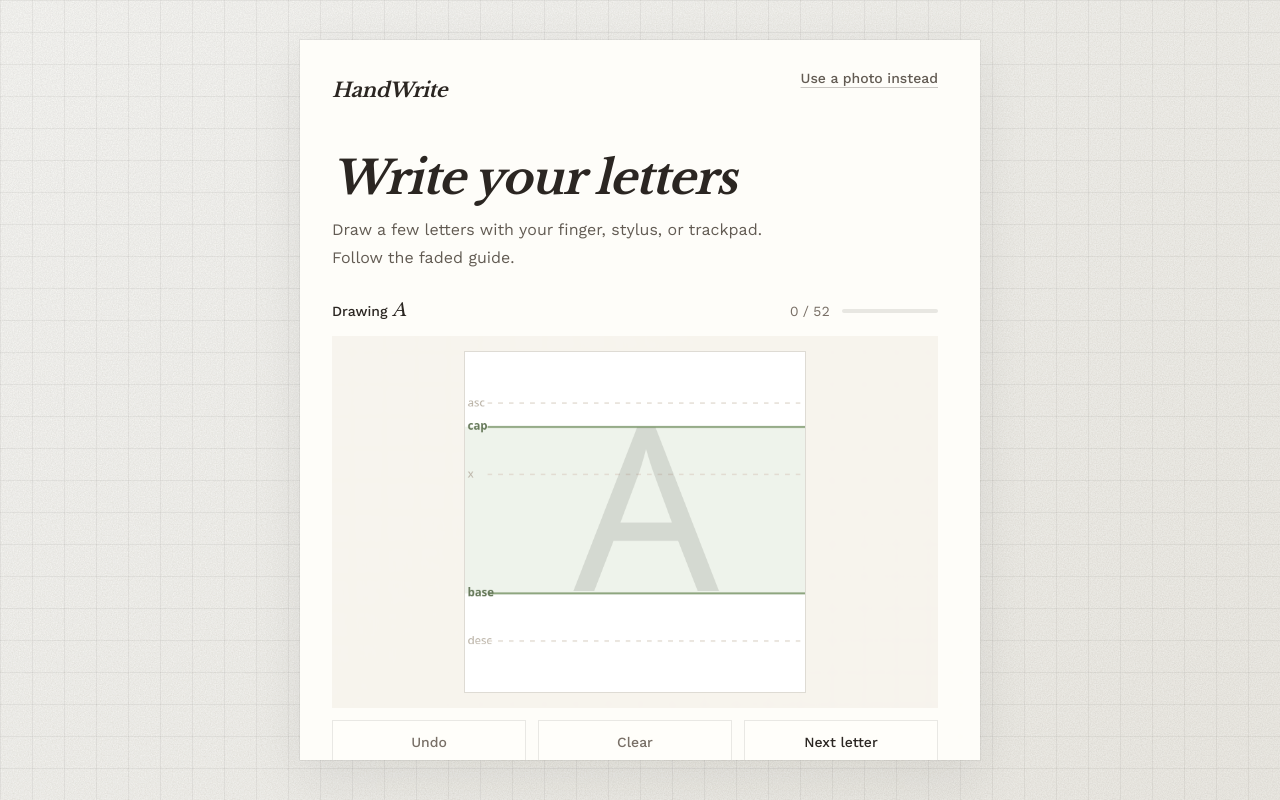
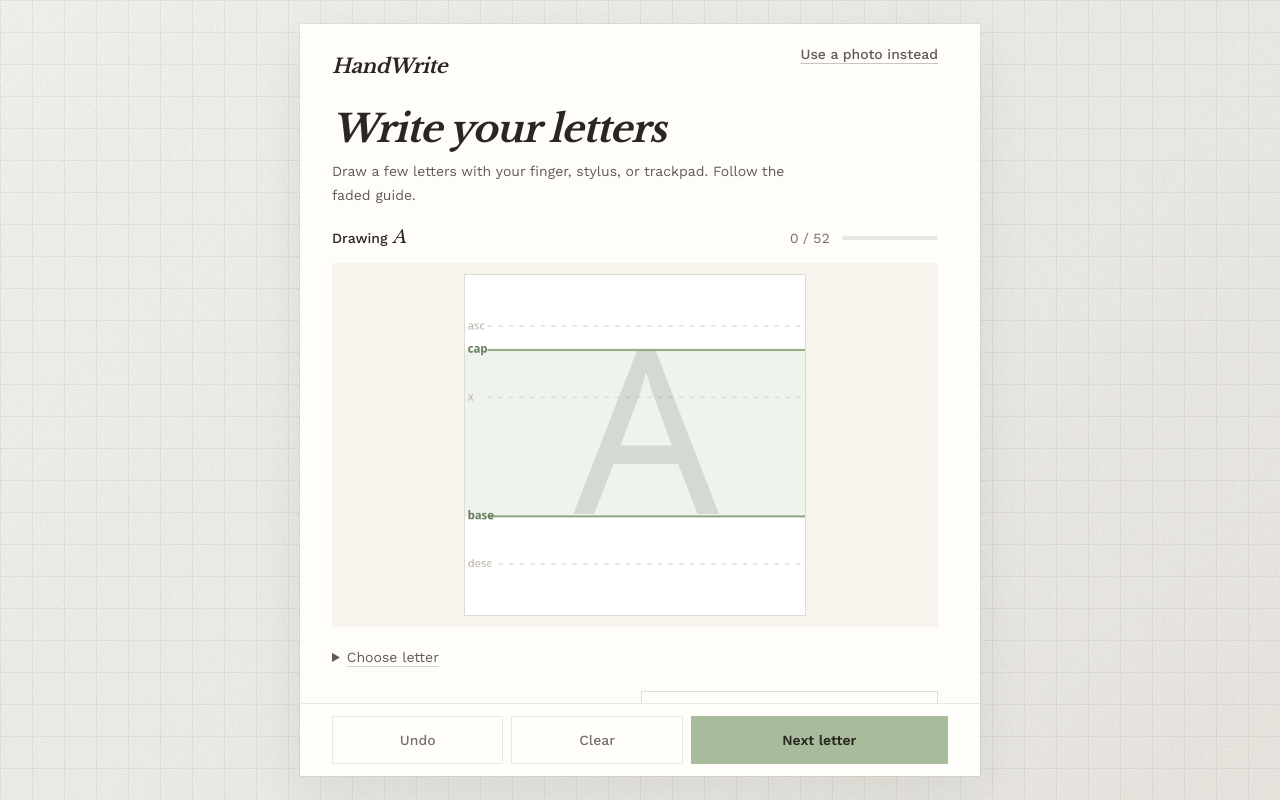
Before and after one commit to jananadiw/handwrite, a Next.js app: page /draw in a window 1280 px wide. Built offline with nearby package versions, Linux system fonts and the light colour scheme.

Commit message:
feat: keep drawing controls visible in a persistent bottom bar

```diff
--- a/src/app/draw/draw-glyphs-form.tsx
+++ b/src/app/draw/draw-glyphs-form.tsx
@@ -14,7 +14,7 @@ import {
   type DrawnStrokesByChar,
 } from "./draw-helpers";
 import { GlyphCanvas } from "./glyph-canvas";
-import { LetterCollection } from "./letter-collection";
+import { LetterChooser } from "./letter-chooser";
 import { SUPPORTED_GLYPHS } from "@/lib/extraction/constants";
 
 import {
@@ -108,9 +108,10 @@ export function DrawGlyphsForm() {
 
   return (
     <section className="mx-auto flex h-full min-h-0 w-full max-w-[680px] items-start justify-center sm:items-center">
+      <div className="flex max-h-full w-full flex-col overflow-hidden bg-stone/95 shadow-[0_18px_50px_rgba(43,38,34,0.08)] ring-1 ring-ink/[0.06] backdrop-blur-[2px]">
         <div
           aria-label="Drawing workspace"
-        className="upload-scroll max-h-full w-full overflow-x-hidden overflow-y-auto overscroll-y-contain bg-stone/95 px-5 py-5 shadow-[0_18px_50px_rgba(43,38,34,0.08)] ring-1 ring-ink/[0.06] backdrop-blur-[2px] sm:px-8 sm:py-7"
+          className="upload-scroll min-h-0 w-full overflow-x-hidden overflow-y-auto overscroll-y-contain px-5 py-4 sm:px-8 sm:py-5"
           role="region"
           tabIndex={0}
         >
@@ -130,11 +131,11 @@ export function DrawGlyphsForm() {
             </Link>
           </header>
 
-        <div className="mt-8 sm:mt-10">
-          <h1 className="max-w-[600px] font-serif text-[36px] font-bold italic leading-[1.12] tracking-[-0.025em] text-title sm:text-[46px]">
+          <div className="mt-4 sm:mt-5">
+            <h1 className="max-w-[600px] font-serif text-[32px] font-bold italic leading-[1.12] tracking-[-0.025em] text-title sm:text-[38px]">
               {headerCopy.title}
             </h1>
-          <p className="mt-3 max-w-[480px] text-base leading-7 text-subtitle">
+            <p className="mt-2 max-w-[480px] text-sm leading-6 text-subtitle">
               {headerCopy.subtitle}
             </p>
 
@@ -145,7 +146,7 @@ export function DrawGlyphsForm() {
                 generatedFont={generatedFont}
               />
             ) : (
-            <div className="mt-6">
+              <div className="mt-4">
                 <div className="flex items-baseline justify-between gap-4">
                   <p className="text-sm font-medium text-ink">
                     Drawing{" "}
@@ -174,7 +175,7 @@ export function DrawGlyphsForm() {
                   </div>
                 </div>
 
-              <div className="mt-3 flex justify-center bg-linen/40 p-4">
+                <div className="mt-3 flex justify-center bg-linen/40 p-3">
                   <GlyphCanvas
                     char={activeChar}
                     onCommitStroke={commitStroke}
@@ -182,33 +183,7 @@ export function DrawGlyphsForm() {
                   />
                 </div>
 
-              <div className="mt-3 grid grid-cols-3 gap-3">
-                <button
-                  className={`flex h-11 items-center justify-center bg-stone text-sm font-medium text-ink ring-1 ring-inset ring-ink/10 transition-colors hover:bg-linen disabled:cursor-not-allowed disabled:text-muted ${actionFocusClass}`}
-                  disabled={activeStrokes.length === 0}
-                  onClick={undoStroke}
-                  type="button"
-                >
-                  Undo
-                </button>
-                <button
-                  className={`flex h-11 items-center justify-center bg-stone text-sm font-medium text-ink ring-1 ring-inset ring-ink/10 transition-colors hover:bg-linen disabled:cursor-not-allowed disabled:text-muted ${actionFocusClass}`}
-                  disabled={activeStrokes.length === 0}
-                  onClick={clearActiveChar}
-                  type="button"
-                >
-                  Clear
-                </button>
-                <button
-                  className={`flex h-11 items-center justify-center bg-stone text-sm font-medium text-ink ring-1 ring-inset ring-ink/10 transition-colors hover:bg-linen ${actionFocusClass}`}
-                  onClick={goToNextChar}
-                  type="button"
-                >
-                  Next letter
-                </button>
-              </div>
-
-              <LetterCollection
+                <LetterChooser
                   activeChar={activeChar}
                   onSelectChar={setActiveChar}
                   strokesByChar={strokesByChar}
@@ -227,7 +202,7 @@ export function DrawGlyphsForm() {
             )}
           </div>
 
-        <div className="mt-6 grid gap-3 sm:grid-cols-2">
+          <div className="mt-3 grid gap-3 sm:grid-cols-2">
             {status === "generated" && generatedFont && generatedFontUrl ? (
               <>
                 <button
@@ -248,7 +223,7 @@ export function DrawGlyphsForm() {
             ) : (
               <button
                 aria-busy={status === "generating"}
-              className={`flex h-14 items-center justify-center bg-button text-sm font-semibold text-button-foreground shadow-[0_8px_24px_rgba(43,38,34,0.08)] transition-colors hover:bg-button-hover disabled:cursor-not-allowed disabled:bg-muted disabled:shadow-none sm:col-start-2 ${actionFocusClass}`}
+                className={`flex h-12 items-center justify-center bg-stone text-sm font-medium text-ink ring-1 ring-inset ring-ink/15 transition-colors hover:bg-linen disabled:cursor-not-allowed disabled:text-muted sm:col-start-2 ${actionFocusClass}`}
                 disabled={!canGenerate}
                 onClick={() => void generateFont()}
                 type="button"
@@ -258,6 +233,39 @@ export function DrawGlyphsForm() {
             )}
           </div>
         </div>
+        {status !== "generated" && (
+          <div
+            aria-label="Drawing controls"
+            className="grid shrink-0 grid-cols-[1fr_1fr_1.5fr] gap-2 border-t border-ink/10 bg-stone px-5 pt-3 pb-[max(0.75rem,env(safe-area-inset-bottom))] sm:px-8"
+            role="group"
+          >
+            <button
+              className={`flex h-12 items-center justify-center bg-stone text-sm font-medium text-ink ring-1 ring-inset ring-ink/10 transition-colors hover:bg-linen disabled:cursor-not-allowed disabled:text-muted ${actionFocusClass}`}
+              disabled={activeStrokes.length === 0 || status === "generating"}
+              onClick={undoStroke}
+              type="button"
+            >
+              Undo
+            </button>
+            <button
+              className={`flex h-12 items-center justify-center bg-stone text-sm font-medium text-ink ring-1 ring-inset ring-ink/10 transition-colors hover:bg-linen disabled:cursor-not-allowed disabled:text-muted ${actionFocusClass}`}
+              disabled={activeStrokes.length === 0 || status === "generating"}
+              onClick={clearActiveChar}
+              type="button"
+            >
+              Clear
+            </button>
+            <button
+              className={`flex h-12 items-center justify-center bg-button text-sm font-semibold text-button-foreground transition-colors hover:bg-button-hover disabled:opacity-50 ${actionFocusClass}`}
+              disabled={status === "generating"}
+              onClick={goToNextChar}
+              type="button"
+            >
+              Next letter
+            </button>
+          </div>
+        )}
+      </div>
     </section>
   );
 }
--- a/src/app/draw/glyph-canvas.tsx
+++ b/src/app/draw/glyph-canvas.tsx
@@ -163,7 +163,7 @@ export function GlyphCanvas({
   return (
     <canvas
       aria-label={`Drawing area for the letter ${char}`}
-      className="aspect-square w-full max-w-[340px] touch-none bg-white ring-1 ring-ink/12"
+      className="aspect-square w-full max-w-[min(340px,max(200px,calc(100dvh-360px)))] touch-none bg-white ring-1 ring-ink/12"
       height={CANVAS_SIZE}
       onPointerCancel={handlePointerUp}
       onPointerDown={handlePointerDown}
--- /dev/null
+++ b/src/app/draw/letter-chooser.tsx
@@ -0,0 +1,39 @@
+"use client";
+
+import { useRef } from "react";
+import type { DrawnChar } from "@/lib/font/drawn-glyphs";
+import type { DrawnStrokesByChar } from "./draw-helpers";
+import { GlyphPicker } from "./glyph-picker";
+
+export function LetterChooser({
+  activeChar,
+  onSelectChar,
+  strokesByChar,
+}: {
+  activeChar: DrawnChar;
+  onSelectChar: (char: DrawnChar) => void;
+  strokesByChar: DrawnStrokesByChar;
+}) {
+  const chooserRef = useRef<HTMLDetailsElement>(null);
+
+  function chooseLetter(char: DrawnChar) {
+    onSelectChar(char);
+    if (chooserRef.current) {
+      chooserRef.current.open = false;
+      chooserRef.current.querySelector("summary")?.focus();
+    }
+  }
+
+  return (
+    <details className="mt-2" ref={chooserRef}>
+      <summary className="w-fit cursor-pointer py-3 text-sm text-subtitle underline decoration-ink/20 underline-offset-4 focus-visible:outline-none focus-visible:ring-2 focus-visible:ring-button focus-visible:ring-offset-2">
+        Choose letter
+      </summary>
+      <GlyphPicker
+        activeChar={activeChar}
+        onSelectChar={chooseLetter}
+        strokesByChar={strokesByChar}
+      />
+    </details>
+  );
+}
--- a/src/app/draw/page.tsx
+++ b/src/app/draw/page.tsx
@@ -2,7 +2,7 @@ import { DrawGlyphsForm } from "./draw-glyphs-form";
 
 export default function DrawPage() {
   return (
-    <main className="paper-grid h-dvh overflow-hidden overscroll-none px-4 py-6 text-ink sm:px-8 sm:py-10">
+    <main className="paper-grid h-dvh overflow-hidden overscroll-none px-3 py-3 text-ink sm:px-8 sm:py-6">
       <DrawGlyphsForm />
     </main>
   );
```
Also changed, not shown: context/decisions.md (+1 -1 lines), src/app/draw/letter-collection.tsx (deleted, +0 -124 lines), 1 other file (tests, documents, lock files or other folders). Lines whose indentation alone changed are shown as unchanged.
